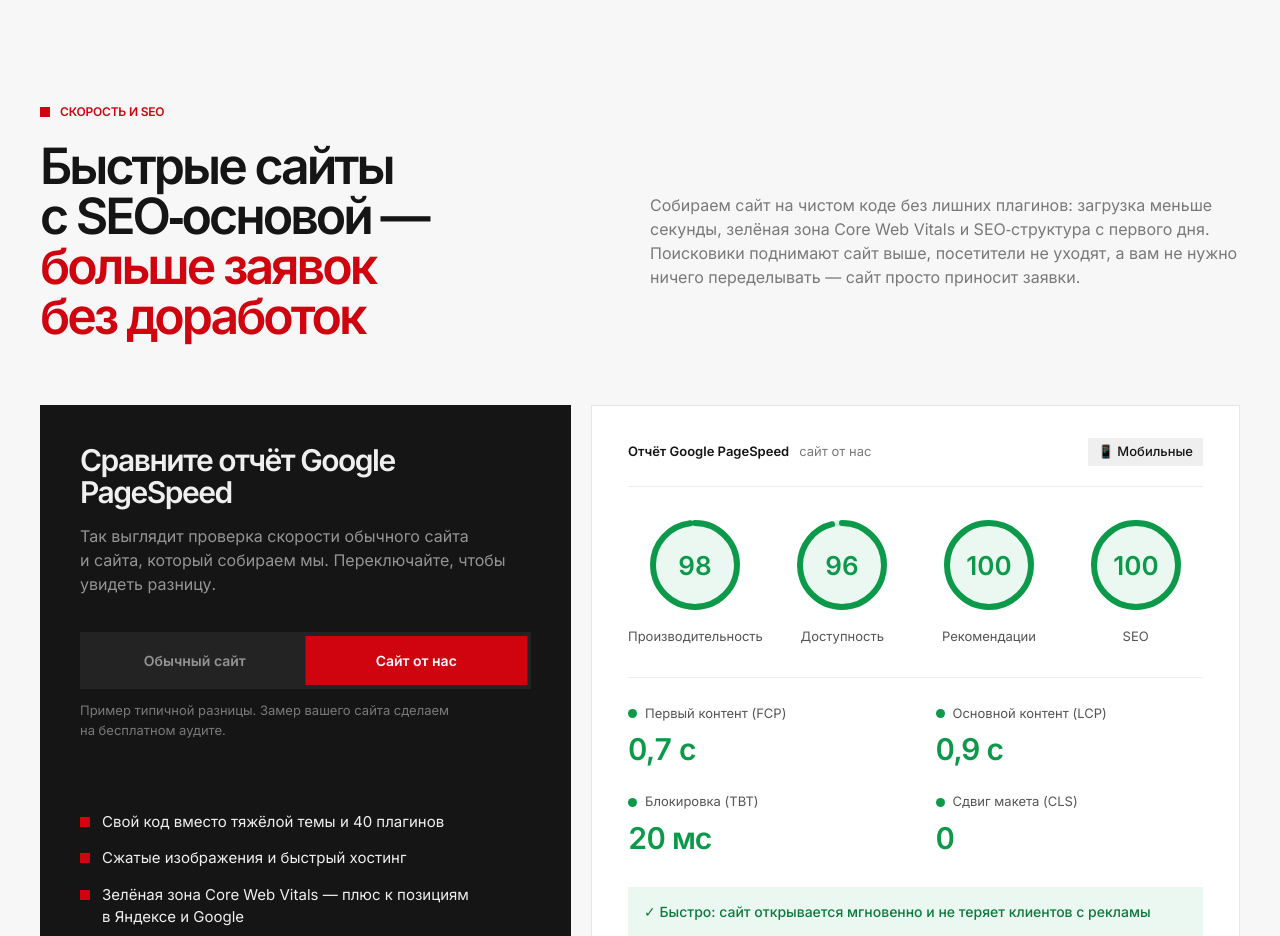
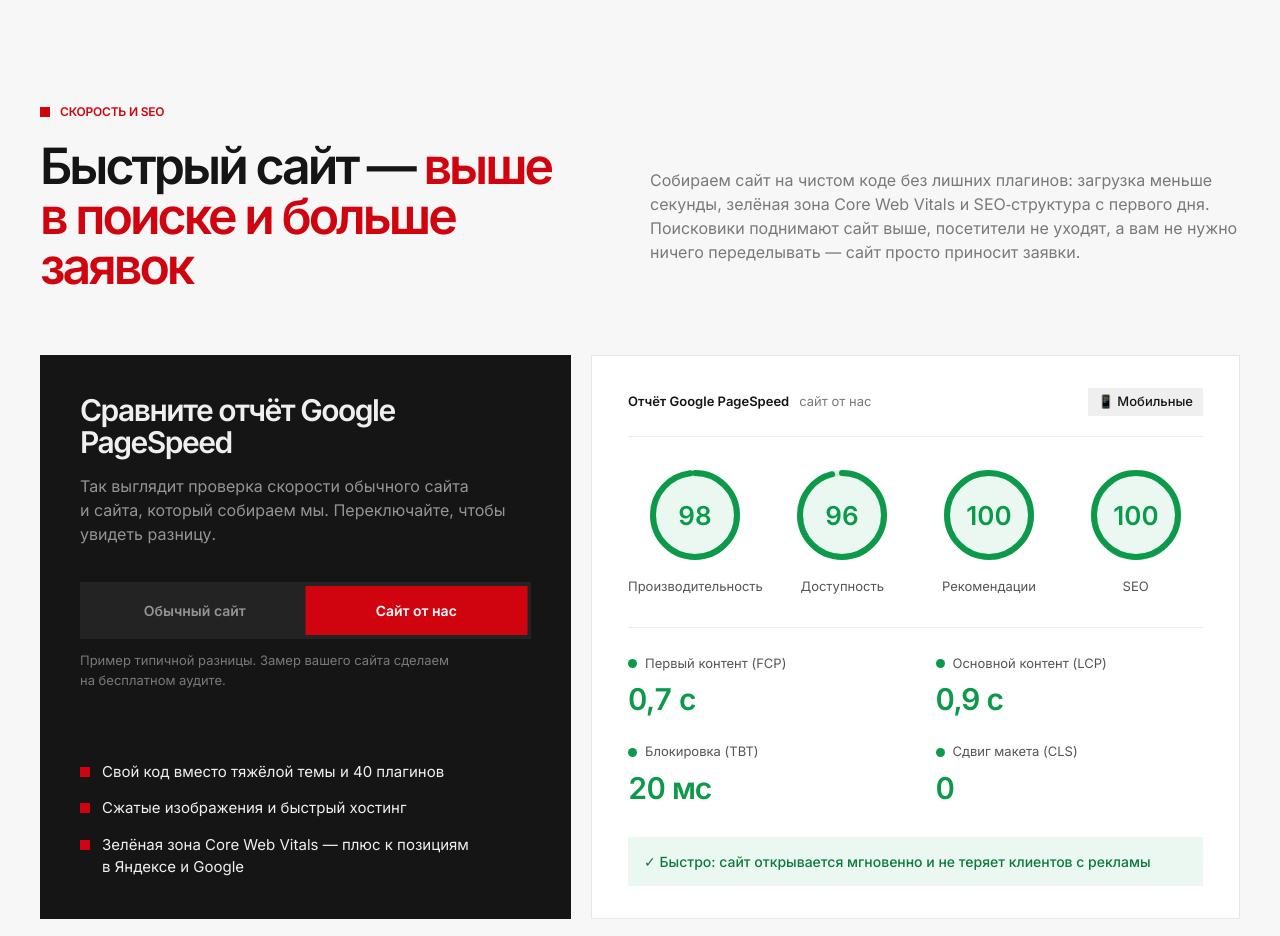
Before and after one commit to veronica-dm/wordpress-landing, a plain HTML site: page index.html in a window 1280 px wide. Shown: the part 6780-7716 px from the top of the page. Drawn offline with Linux system fonts and the light colour scheme.

Commit message:
«Скорость и SEO»: заголовок «Быстрый сайт — выше в поиске и больше заявок»

```diff
--- a/index.html
+++ b/index.html
@@ -1263,7 +1263,7 @@ footer{background:var(--ink);color:var(--grey);padding:100px 0}
 <!-- НОВОЕ: скорость = заявки -->
 <section class="sec"><div class="wrap">
   <div class="head">
-    <div><p class="eyebrow eb-wide-d fu">Скорость и&nbsp;SEO</p><h2 class="rv">Быстрые сайты с SEO‑основой — <em>больше заявок без доработок</em></h2></div>
+    <div><p class="eyebrow eb-wide-d fu">Скорость и&nbsp;SEO</p><h2 class="rv">Быстрый сайт&nbsp;— <em>выше в&nbsp;поиске и&nbsp;больше заявок</em></h2></div>
     <p class="descr fu d2">Собираем сайт на чистом коде без лишних плагинов: загрузка меньше секунды, зелёная зона Core Web Vitals и SEO‑структура с первого дня. Поисковики поднимают сайт выше, посетители не уходят, а вам не нужно ничего переделывать — сайт просто приносит заявки.</p>
   </div>
   <div class="speed fu d2" id="speed">
```
